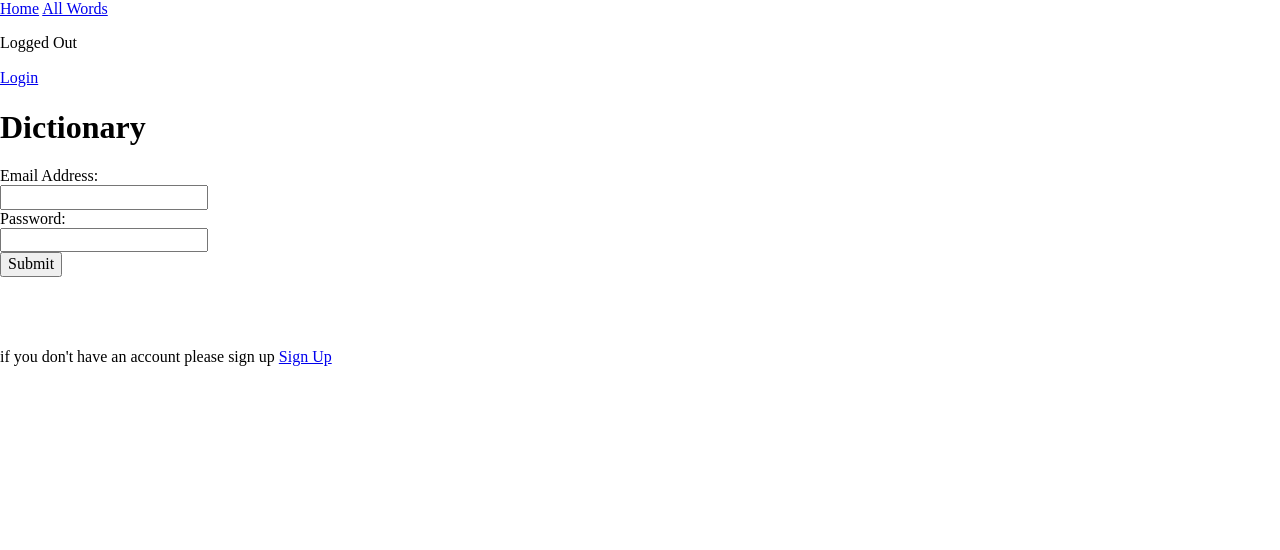
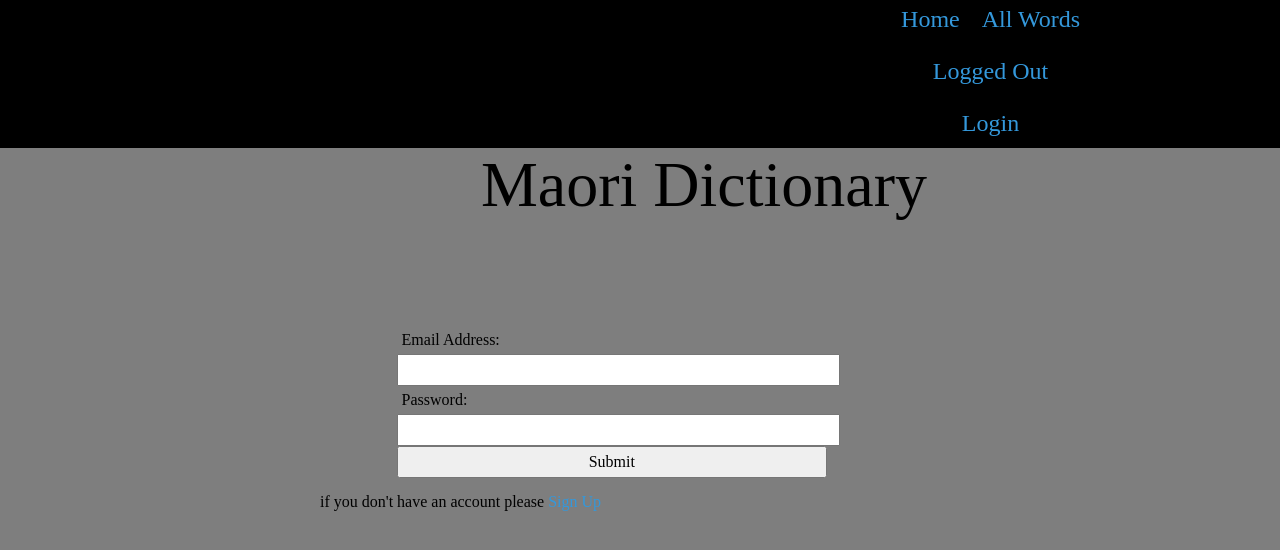
Before and after one commit to MatthewPotter20157/Moa, a Flask app: page /login in a window 1280 px wide. Shown: the top 550 px of the page. Run offline with Flask 3, Linux system fonts and the light colour scheme.

```diff
--- a/app.py
+++ b/app.py
@@ -30,11 +30,19 @@ def is_logged_in():
         print("logged in")
         return True
 
+def is_teacher():
+    if session.get("teacher") is None:
+        print("not teacher")
+        return False
+    else:
+        print("teacher")
+        return True
+
 
 @app.route('/')
 def render_homepage():
     print(session)
-    return render_template('home.html', logged_in=is_logged_in())
+    return render_template('home.html', logged_in=is_logged_in(), teacher=is_teacher())
 
 
 @app.route('/menu')
@@ -46,7 +54,7 @@ def menu():
     word_list = cur.fetchall()
     con.close()
     print(word_list)
-    return render_template('menu.html', words=word_list, logged_in=is_logged_in())
+    return render_template('menu.html', words=word_list, logged_in=is_logged_in(), teacher=is_teacher())
 
 
 @app.route('/login', methods=['POST', 'GET'])
@@ -58,7 +66,7 @@ def login():
         email_user = request.form['email'].strip().lower()
         password = request.form['password'].strip()
         print(email_user)
-        query = "SElECT Id, fname, password FROM Users WHERE email = ?"
+        query = "SElECT Id, fname, password,teacher FROM Users WHERE email = ?"
         con = open_database(DATABASE)
         cur = con.cursor()
         cur.execute(query, (email_user, ))
@@ -70,14 +78,16 @@ def login():
         user_id = user_data[0][0]
         name = user_data[0][1]
         db_password = user_data[0][2]
+        teacher = user_data[0][3]
         if not bcrypt.check_password_hash(db_password, password):
             return redirect(request.referrer + "?error=Email+invalid+or+password+incorrect")
         session['email'] = email_user
         session['Id'] = user_id
         session['fname'] = name
+        session['teacher'] = teacher
         print(session)
         return redirect('/')
-    return render_template('login.html', logged_in=is_logged_in())
+    return render_template('login.html', logged_in=is_logged_in(), teacher=is_teacher())
 
 
 @app.route('/logout')
@@ -117,7 +127,7 @@ def render_signup_page():
             con.close()
             return redirect("/signup?error=Email+is+all+ready+in+use")
 
-    return render_template('signup.html', logged_in=is_logged_in())
+    return render_template('signup.html', logged_in=is_logged_in(), teacher=is_teacher())
 
 
 @app.route('/admin', methods=['POST', 'GET'])
@@ -126,19 +136,20 @@ def render_admin():
         print(request.form)
         maori = request.form.get('maori').title().strip()
         english = request.form.get('english').title().strip()
-        category = request.form.get('category').lower().strip()
-        definition = request.form.get('definition')
+        category = request.form.get('category').title().strip()
+        definition = request.form.get('definition').title()
         level = request.form.get('level')
+        User_Id = session.get('Id')
         con = open_database(DATABASE)
-        query = 'INSERT INTO Words (Maori, English, Category, Definition, Level) VALUES (?, ?, ?, ?, ?)'
+        query = 'INSERT INTO Words (Maori, English, Category, Definition, Level,User_Id) VALUES (?, ?, ?, ?, ?,?)'
         cur = con.cursor()
         try:
-            cur.execute(query, (maori, english, category, definition, level))
+            cur.execute(query, (maori, english, category, definition, level, User_Id))
             con.commit()
         except sqlite3.IntegrityError:
             con.close()
             return redirect("/signup?error=no")
-    return render_template('admin.html', logged_in=is_logged_in())
+    return render_template('admin.html', logged_in=is_logged_in(), teacher=is_teacher())
 
 
 if __name__ == '__main__':
--- a/static/style.css
+++ b/static/style.css
@@ -1,3 +1,177 @@
 .words{
     color: black;
 }
+
+body {
+    background-color: rgb(126, 126, 126);
+}
+
+.container {
+    width: 60vw;
+    /*background-color: rgba(52, 73, 94, 1.0);*/
+    /*color: rgba(236, 240, 241, 1.0);*/
+    margin-left: 25%;
+}
+
+.container::after {
+    content: "";
+    clear: both;
+    display: table;
+}
+
+img {
+    max-width: 100%;
+}
+
+h1 {
+    text-align: center;
+    font-weight: 200;
+    font-size: 4rem;
+    margin: 0;
+}
+
+h2 {
+    font-size: 2rem;
+    text-align: center;
+    margin: 0 0 0.5rem 0;
+}
+
+nav {
+    background-color: rgb(0, 0, 0); /* darkest blue */
+    text-align: center;
+    /*color: rgba(52, 152, 219, 1.0);!*light blue*!*/
+    font-size: 1.5rem;
+    padding-top: 0.4rem;
+    padding-bottom: 0.7rem;
+    color: rgb(52, 152, 219); /*light blue*/
+}
+
+button {
+    color: white;
+    background-color: black;
+    margin: 0.5rem;
+    padding: 0.5rem;
+    min-width: 20%;
+}
+
+.navbar-brand {
+    display: inline;
+    float: left;
+}
+
+.navbar-links {
+    display: inline;
+    float: right;
+}
+
+nav a {
+    /*margin:0 0.5rem;*/
+    padding: 0 0.5rem;
+    font-size: 1.5rem;
+
+    /*border: 1px solid rgba(52, 152, 219, 1.0);*/
+    /*border-radius:0.5rem;*/
+}
+
+nav a:hover {
+    /*color: rgba(44, 62, 80, 1.0); !* darkest blue *!*/
+    /*background-color: rgba(52, 152, 219, 1.0); !*light blue*!*/
+    border-bottom: 3px solid rgb(52, 152, 219);
+}
+
+a, a:visited {
+    color: rgb(52, 152, 219);
+    /*color:hotpink;*/
+    text-decoration: none;
+}
+
+.product-box img {
+    /*max-width:200px;*/
+}
+
+.products {
+    display: flex;
+    flex-wrap: wrap;
+    justify-content: space-evenly;
+    align-content: center;
+}
+
+.product-box {
+    /*width: 13vw;*/
+    width: 45%;
+    /*float: left;*/
+    /*display: table-cell;*/
+    /*padding: 0.5rem;*/
+    /*margin: 1vw;*/
+    border: 1px solid rgba(189, 195, 199, 1.0);
+    color: rgba(44, 62, 80, 1.0);
+    margin-bottom: 0.5rem;
+}
+
+.product-box-heading {
+    padding: 0.5rem;
+}
+
+.product-box-image {
+    height: 150px;
+}
+
+.product-box-info {
+    padding: 0.5rem;
+
+}
+
+.product-box h3 {
+    font-size: 1.2rem;
+    text-align: center;
+}
+
+.product-box p {
+    font-size: 0.8rem;
+    margin-bottom: 0.3rem;
+}
+
+.product-box a {
+    border: 1px solid tomato;
+    padding: 0.3rem;
+    text-align: right;
+}
+
+.myform {
+    width: 80%;
+    margin: auto;
+    padding-top: 3rem;
+}
+
+.form-group {
+    padding-top: 3rem;
+}
+
+.form-label {
+    width: 30%;
+    float: left;
+    padding: 0.3rem;
+}
+
+.form-element {
+    width: 70%;
+    float: left;
+}
+
+.button-group {
+    margin-top: 3rem;
+    text-align: center;
+}
+
+.button-group input {
+    padding: 0.3rem;
+}
+
+.form-group input {
+    padding: 0.3rem;
+    width: 100%;
+}
+
+table {
+    border-collapse: collapse;
+}
--- a/templates/base.html
+++ b/templates/base.html
@@ -21,7 +21,11 @@
                 <p> Logged In </p>
                 <p> {{ log_param }}</p>
                 <a href="/logout">Logout</a>
-                <a href="/admin">Admin</a>
+                {% if teacher == True %}
+                    <a href="/admin">Admin</a>
+                {% else %}
+                    <p> Not a Teacher </p>
+                {% endif %}
             {% else %}
                 <p> Logged Out </p>
                 <p> {{ log_param }}</p>
@@ -32,7 +36,7 @@
 </nav>
 <div class="container">
     <header>
-        <h1>Dictionary</h1>
+        <h1>Maori Dictionary</h1>
         <h2>{% block pageheading %}{% endblock %}</h2>
     </header>
 
--- a/templates/login.html
+++ b/templates/login.html
@@ -18,5 +18,5 @@
             <div class="form-element"><input type="submit"></div>
         </div>
     </form>
-    <p><br><br><br>if you don't have an account please sign up <a href="/signup">Sign Up<a/><p/>
+    <p><br><br><br>if you don't have an account please <a href="/signup">Sign Up<a/><p/>
 {% endblock %}
```
Also changed, not shown: templates/menu.html (+15 -9 lines), identifier.sqlite.
